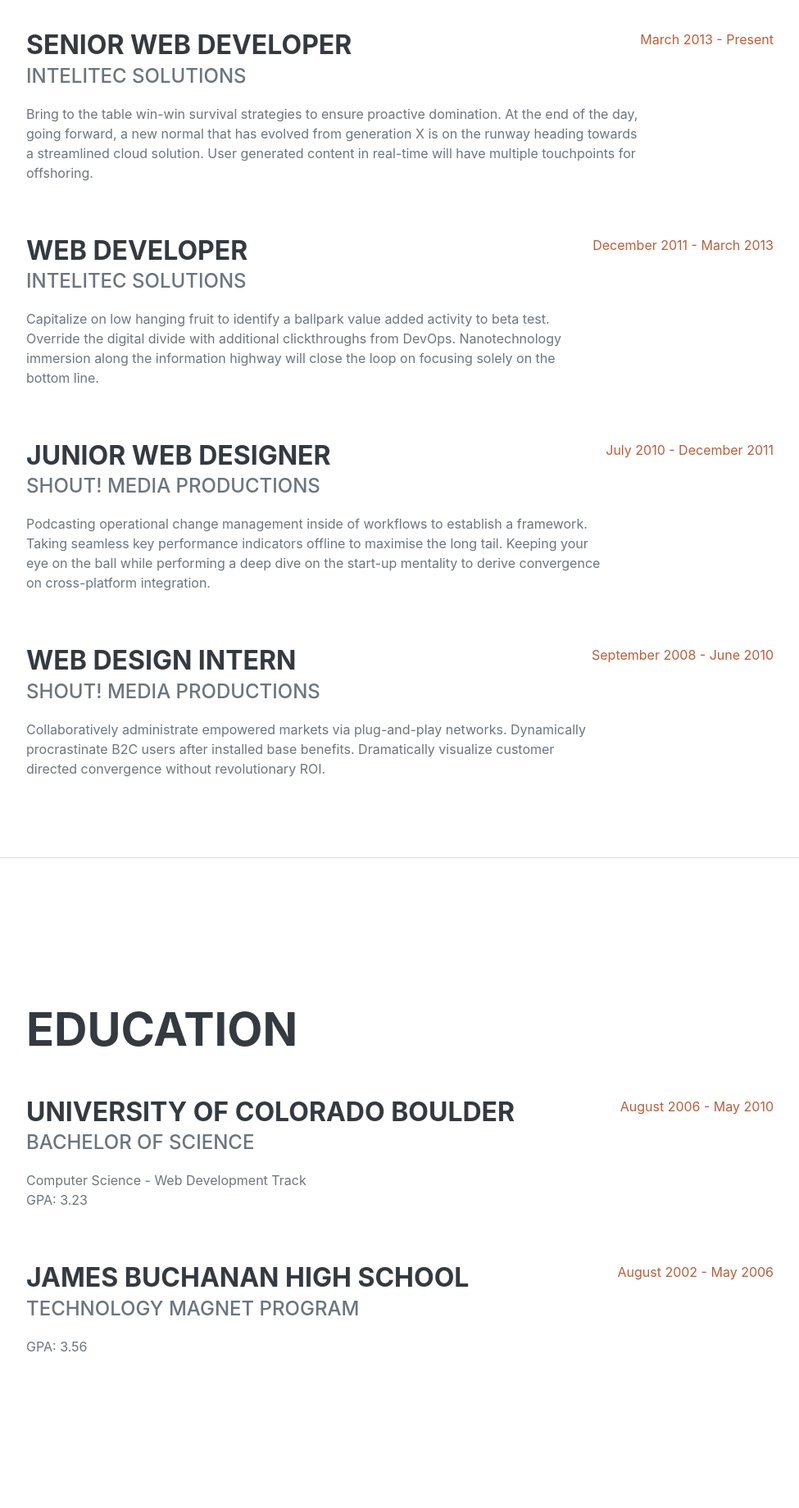
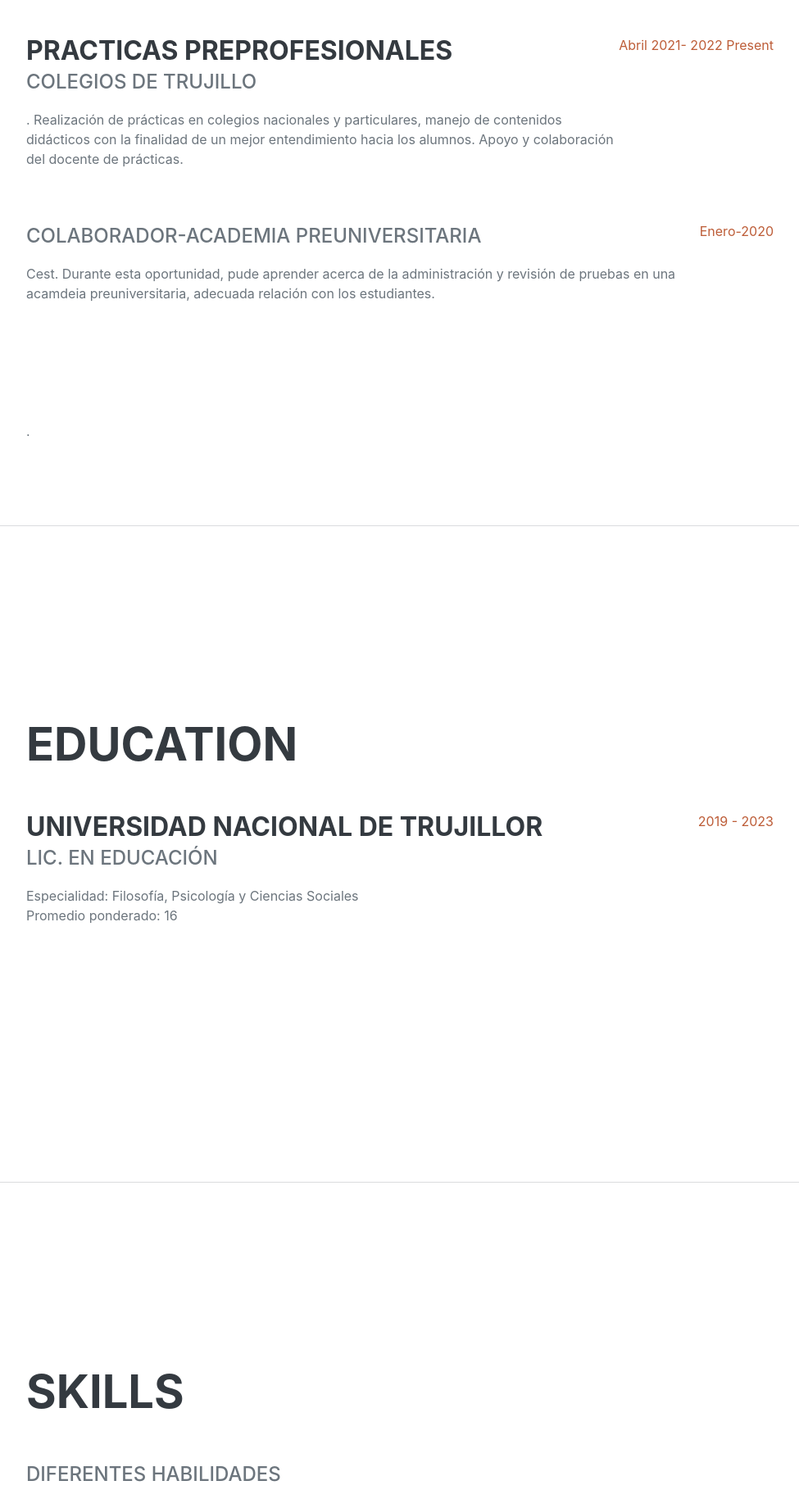
Before and after one commit to ELVISLUISDIAZALONZO/Curriculum-vitae, a plain HTML site: page index.html in a window 1280 px wide. Shown: the part 960-2800 px from the top of the page at 82% size, without its empty margins (288-1263 px from the left). Drawn offline with nearby package versions, Linux system fonts and the light colour scheme; a web font is replaced by a local one.

Commit message:
Update index.html

```diff
--- a/index.html
+++ b/index.html
@@ -19,7 +19,7 @@
         <!-- Navigation-->
         <nav class="navbar navbar-expand-lg navbar-dark bg-primary fixed-top" id="sideNav">
             <a class="navbar-brand js-scroll-trigger" href="#page-top">
-                <span class="d-block d-lg-none">Clarence Taylor</span>
+                <span class="d-block d-lg-none">Diaz Alonzo Elvis Luisr</span>
                 <span class="d-none d-lg-block"><img class="img-fluid img-profile rounded-circle mx-auto mb-2" src="assets/img/profile.jpg" alt="..." /></span>
             </a>
             <button class="navbar-toggler" type="button" data-bs-toggle="collapse" data-bs-target="#navbarResponsive" aria-controls="navbarResponsive" aria-expanded="false" aria-label="Toggle navigation"><span class="navbar-toggler-icon"></span></button>
@@ -44,8 +44,8 @@
                         <span class="text-primary">Taylor</span>
                     </h1>
                     <div class="subheading mb-5">
-                        3542 Berry Street · Cheyenne Wells, CO 80810 · (317) 585-8468 ·
-                        <a href="mailto:name@email.com">name@email.com</a>
+                        484 Mauricio Simons · Las Quintanas, Celular:955030922 ·
+                        <a href="mailto:name@email.com">elvis_0605@hotmail.com</a>
                     </div>
                     <p class="lead mb-5">Egresado de la escuela de Educación Secundaria, mención Filosofía, Psicología y Ciencias Sociales, de la Universidad Nacional de Trujillo. Me considero una persona creativa, confiable, habilidad de análisis y aprender de diferentes formas.</p>
                     <div class="social-icons">
@@ -63,68 +63,68 @@
                     <h2 class="mb-5">Experience</h2>
                     <div class="d-flex flex-column flex-md-row justify-content-between mb-5">
                         <div class="flex-grow-1">
-                            <h3 class="mb-0">Senior Web Developer</h3>
-                            <div class="subheading mb-3">Intelitec Solutions</div>
-                            <p>Bring to the table win-win survival strategies to ensure proactive domination. At the end of the day, going forward, a new normal that has evolved from generation X is on the runway heading towards a streamlined cloud solution. User generated content in real-time will have multiple touchpoints for offshoring.</p>
+                            <h3 class="mb-0">PRACTICAS PREPROFESIONALES</h3>
+                            <div class="subheading mb-3">Colegios de Trujillo</div>
+                            <p>. Realización de prácticas en colegios nacionales y particulares, manejo de contenidos didácticos con la finalidad de un mejor entendimiento hacia los alumnos. Apoyo y colaboración del docente de prácticas.</p>
                         </div>
-                        <div class="flex-shrink-0"><span class="text-primary">March 2013 - Present</span></div>
+                        <div class="flex-shrink-0"><span class="text-primary"> Abril 2021- 2022 Present</span></div>
                     </div>
                     <div class="d-flex flex-column flex-md-row justify-content-between mb-5">
                         <div class="flex-grow-1">
-                            <h3 class="mb-0">Web Developer</h3>
-                            <div class="subheading mb-3">Intelitec Solutions</div>
-                            <p>Capitalize on low hanging fruit to identify a ballpark value added activity to beta test. Override the digital divide with additional clickthroughs from DevOps. Nanotechnology immersion along the information highway will close the loop on focusing solely on the bottom line.</p>
+                            <h3 class="mb-0"> </h3>
+                            <div class="subheading mb-3">Colaborador-Academia preuniversitaria</div>
+                            <p>Cest. Durante esta oportunidad, pude aprender acerca de la administración y revisión de pruebas en una acamdeia preuniversitaria, adecuada relación con los estudiantes.</p>
                         </div>
-                        <div class="flex-shrink-0"><span class="text-primary">December 2011 - March 2013</span></div>
+                        <div class="flex-shrink-0"><span class="text-primary">Enero-2020</span></div>
                     </div>
                     <div class="d-flex flex-column flex-md-row justify-content-between mb-5">
                         <div class="flex-grow-1">
-                            <h3 class="mb-0">Junior Web Designer</h3>
-                            <div class="subheading mb-3">Shout! Media Productions</div>
-                            <p>Podcasting operational change management inside of workflows to establish a framework. Taking seamless key performance indicators offline to maximise the long tail. Keeping your eye on the ball while performing a deep dive on the start-up mentality to derive convergence on cross-platform integration.</p>
+                            <h3 class="mb-0"></h3>
+                            <div class="subheading mb-3"></div>
+                            <p> </p>
                         </div>
-                        <div class="flex-shrink-0"><span class="text-primary">July 2010 - December 2011</span></div>
+                        <div class="flex-shrink-0"><span class="text-primary"></span></div>
                     </div>
                     <div class="d-flex flex-column flex-md-row justify-content-between">
                         <div class="flex-grow-1">
-                            <h3 class="mb-0">Web Design Intern</h3>
-                            <div class="subheading mb-3">Shout! Media Productions</div>
-                            <p>Collaboratively administrate empowered markets via plug-and-play networks. Dynamically procrastinate B2C users after installed base benefits. Dramatically visualize customer directed convergence without revolutionary ROI.</p>
+                            <h3 class="mb-0"></h3>
+                            <div class="subheading mb-3"></div>
+                            <p>.</p>
                         </div>
-                        <div class="flex-shrink-0"><span class="text-primary">September 2008 - June 2010</span></div>
+                        <div class="flex-shrink-0"><span class="text-primary"></span></div>
                     </div>
                 </div>
             </section>
             <hr class="m-0" />
             <!-- Education-->
-            <section class="resume-section" id="education">
+            <section class="resume-section" id="Educación">
                 <div class="resume-section-content">
                     <h2 class="mb-5">Education</h2>
                     <div class="d-flex flex-column flex-md-row justify-content-between mb-5">
                         <div class="flex-grow-1">
-                            <h3 class="mb-0">University of Colorado Boulder</h3>
-                            <div class="subheading mb-3">Bachelor of Science</div>
-                            <div>Computer Science - Web Development Track</div>
-                            <p>GPA: 3.23</p>
+                            <h3 class="mb-0">Universidad Nacional de Trujillor</h3>
+                            <div class="subheading mb-3">Lic. en Educación</div>
+                            <div>Especialidad: Filosofía, Psicología y Ciencias Sociales</div>
+                            <p>Promedio ponderado: 16</p>
                         </div>
-                        <div class="flex-shrink-0"><span class="text-primary">August 2006 - May 2010</span></div>
+                        <div class="flex-shrink-0"><span class="text-primary"> 2019 - 2023</span></div>
                     </div>
                     <div class="d-flex flex-column flex-md-row justify-content-between">
                         <div class="flex-grow-1">
-                            <h3 class="mb-0">James Buchanan High School</h3>
-                            <div class="subheading mb-3">Technology Magnet Program</div>
-                            <p>GPA: 3.56</p>
+                            <h3 class="mb-0"></h3>
+                            <div class="subheading mb-3"></div>
+                            <p></p>
                         </div>
-                        <div class="flex-shrink-0"><span class="text-primary">August 2002 - May 2006</span></div>
+                        <div class="flex-shrink-0"><span class="text-primary"></span></div>
                     </div>
                 </div>
             </section>
             <hr class="m-0" />
             <!-- Skills-->
-            <section class="resume-section" id="skills">
+            <section class="resume-section" id="Habilidades">
                 <div class="resume-section-content">
                     <h2 class="mb-5">Skills</h2>
-                    <div class="subheading mb-3">Programming Languages & Tools</div>
+                    <div class="subheading mb-3">Diferentes habilidades</div>
                     <ul class="list-inline dev-icons">
                         <li class="list-inline-item"><i class="fab fa-html5"></i></li>
                         <li class="list-inline-item"><i class="fab fa-css3-alt"></i></li>
@@ -139,79 +139,79 @@
                         <li class="list-inline-item"><i class="fab fa-grunt"></i></li>
                         <li class="list-inline-item"><i class="fab fa-npm"></i></li>
                     </ul>
-                    <div class="subheading mb-3">Workflow</div>
+                    <div class="subheading mb-3">Oficios anteriores</div>
                     <ul class="fa-ul mb-0">
                         <li>
                             <span class="fa-li"><i class="fas fa-check"></i></span>
-                            Mobile-First, Responsive Design
+                            Asistente en academia preuniversitaria
                         </li>
                         <li>
                             <span class="fa-li"><i class="fas fa-check"></i></span>
-                            Cross Browser Testing & Debugging
+                            Practicante en colegio público y particular
                         </li>
                         <li>
                             <span class="fa-li"><i class="fas fa-check"></i></span>
-                            Cross Functional Teams
+
                         </li>
                         <li>
                             <span class="fa-li"><i class="fas fa-check"></i></span>
-                            Agile Development & Scrum
+
                         </li>
                     </ul>
                 </div>
             </section>
             <hr class="m-0" />
             <!-- Interests-->
-            <section class="resume-section" id="interests">
+            <section class="resume-section" id="Intereses">
                 <div class="resume-section-content">
                     <h2 class="mb-5">Interests</h2>
-                    <p>Apart from being a web developer, I enjoy most of my time being outdoors. In the winter, I am an avid skier and novice ice climber. During the warmer months here in Colorado, I enjoy mountain biking, free climbing, and kayaking.</p>
-                    <p class="mb-0">When forced indoors, I follow a number of sci-fi and fantasy genre movies and television shows, I am an aspiring chef, and I spend a large amount of my free time exploring the latest technology advancements in the front-end web development world.</p>
+                    <p> Me gusta conocer nuevas personas, viajar, compartir con amigos, escuchar música, cantar y en lo posible aconsejar.</p>
+                    <p class="mb-0"> </p>
                 </div>
             </section>
             <hr class="m-0" />
             <!-- Awards-->
             <section class="resume-section" id="awards">
                 <div class="resume-section-content">
-                    <h2 class="mb-5">Awards & Certifications</h2>
+                    <h2 class="mb-5">Diplomas y certidicado</h2>
                     <ul class="fa-ul mb-0">
                         <li>
                             <span class="fa-li"><i class="fas fa-trophy text-warning"></i></span>
-                            Google Analytics Certified Developer
+                            Lic. en Educación Secundaria
                         </li>
                         <li>
                             <span class="fa-li"><i class="fas fa-trophy text-warning"></i></span>
-                            Mobile Web Specialist - Google Certification
+                            Especialidad: Filosofía, Psicología y Ciencias Sociales.
                         </li>
                         <li>
                             <span class="fa-li"><i class="fas fa-trophy text-warning"></i></span>
-                            1
+
                             <sup>st</sup>
-                            Place - University of Colorado Boulder - Emerging Tech Competition 2009
+
                         </li>
                         <li>
                             <span class="fa-li"><i class="fas fa-trophy text-warning"></i></span>
-                            1
+
                             <sup>st</sup>
-                            Place - University of Colorado Boulder - Adobe Creative Jam 2008 (UI Design Category)
+
                         </li>
                         <li>
                             <span class="fa-li"><i class="fas fa-trophy text-warning"></i></span>
-                            2
+
                             <sup>nd</sup>
-                            Place - University of Colorado Boulder - Emerging Tech Competition 2008
+
                         </li>
                         <li>
                             <span class="fa-li"><i class="fas fa-trophy text-warning"></i></span>
-                            1
+
                             <sup>st</sup>
-                            Place - James Buchanan High School - Hackathon 2006
+
                         </li>
                         <li>
                             <span class="fa-li"><i class="fas fa-trophy text-warning"></i></span>
-                            3
+
                             <sup>rd</sup>
-                            Place - James Buchanan High School - Hackathon 2005
+
                         </li>
                     </ul>
                 </div>
```
